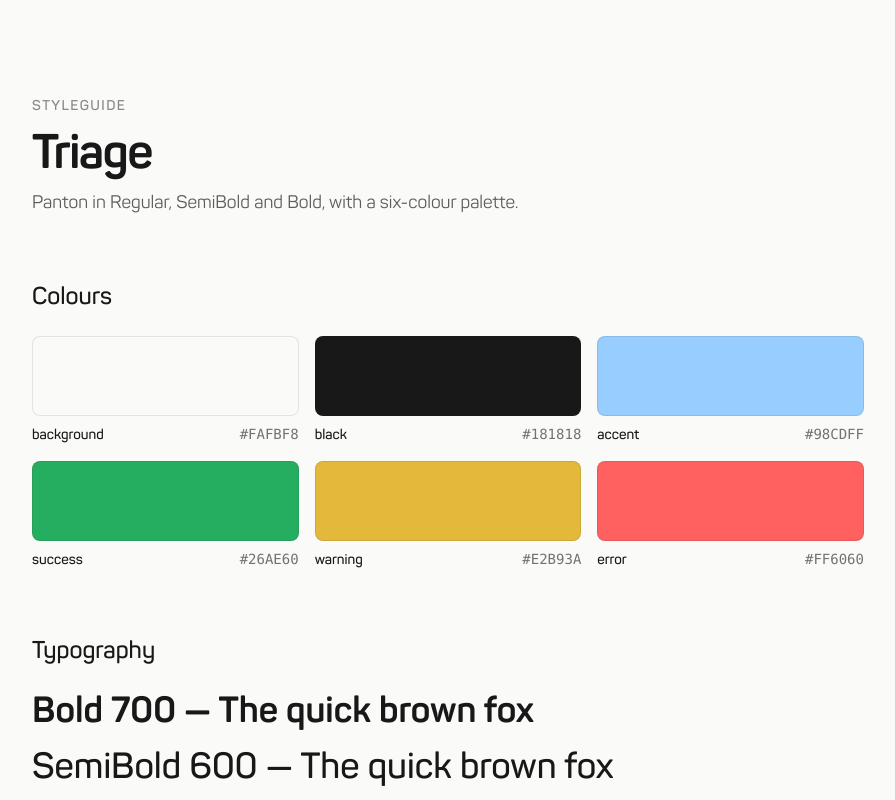
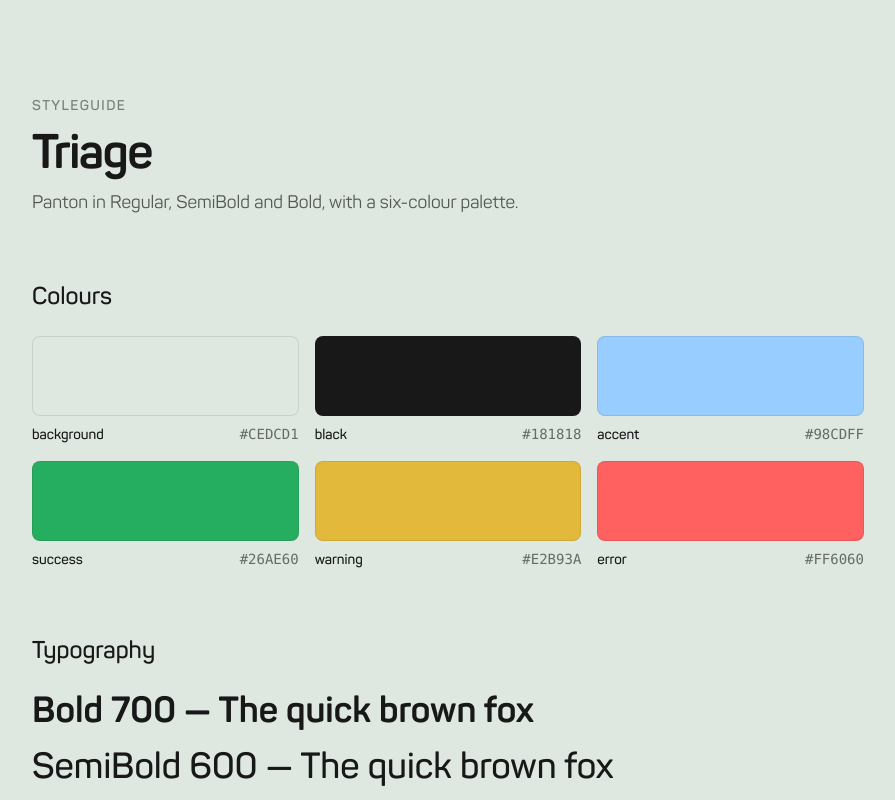
Before and after one commit to CrBram/triage, a Next.js app: page /styleguide in a window 1280 px wide. Shown: the top 800 px of the page, without its empty margins (192-1087 px from the left). Built offline with nearby package versions, Linux system fonts and the light colour scheme.

Commit message:
slight color modification

```diff
--- a/app/(app)/layout.tsx
+++ b/app/(app)/layout.tsx
@@ -1,6 +1,6 @@
 import Logo from "@/components/Logo";
 
-export default function AppLayout({ children }: LayoutProps<"/">) {
+export default function AppLayout({ children }: { children: React.ReactNode }) {
   return (
     <div className="relative flex h-full min-h-0 flex-1 flex-col overflow-hidden p-4">
       <div className="absolute top-4 left-8 z-10">
--- a/app/globals.css
+++ b/app/globals.css
@@ -1,7 +1,7 @@
 @import "tailwindcss";
 
 @theme {
-  --color-background: #fafbf8;
+  --color-background: #dee7e0;
   --color-foreground: #181818;
 
   --color-black: #181818;
--- a/app/styleguide/page.tsx
+++ b/app/styleguide/page.tsx
@@ -1,5 +1,5 @@
 const colors = [
-  { name: "background", hex: "#FAFBF8", className: "bg-background" },
+  { name: "background", hex: "#CEDCD1", className: "bg-background" },
   { name: "black", hex: "#181818", className: "bg-black" },
   { name: "accent", hex: "#98CDFF", className: "bg-accent" },
   { name: "success", hex: "#26AE60", className: "bg-success" },
```
Also changed, not shown: app/layout.tsx (+6 -2 lines).
